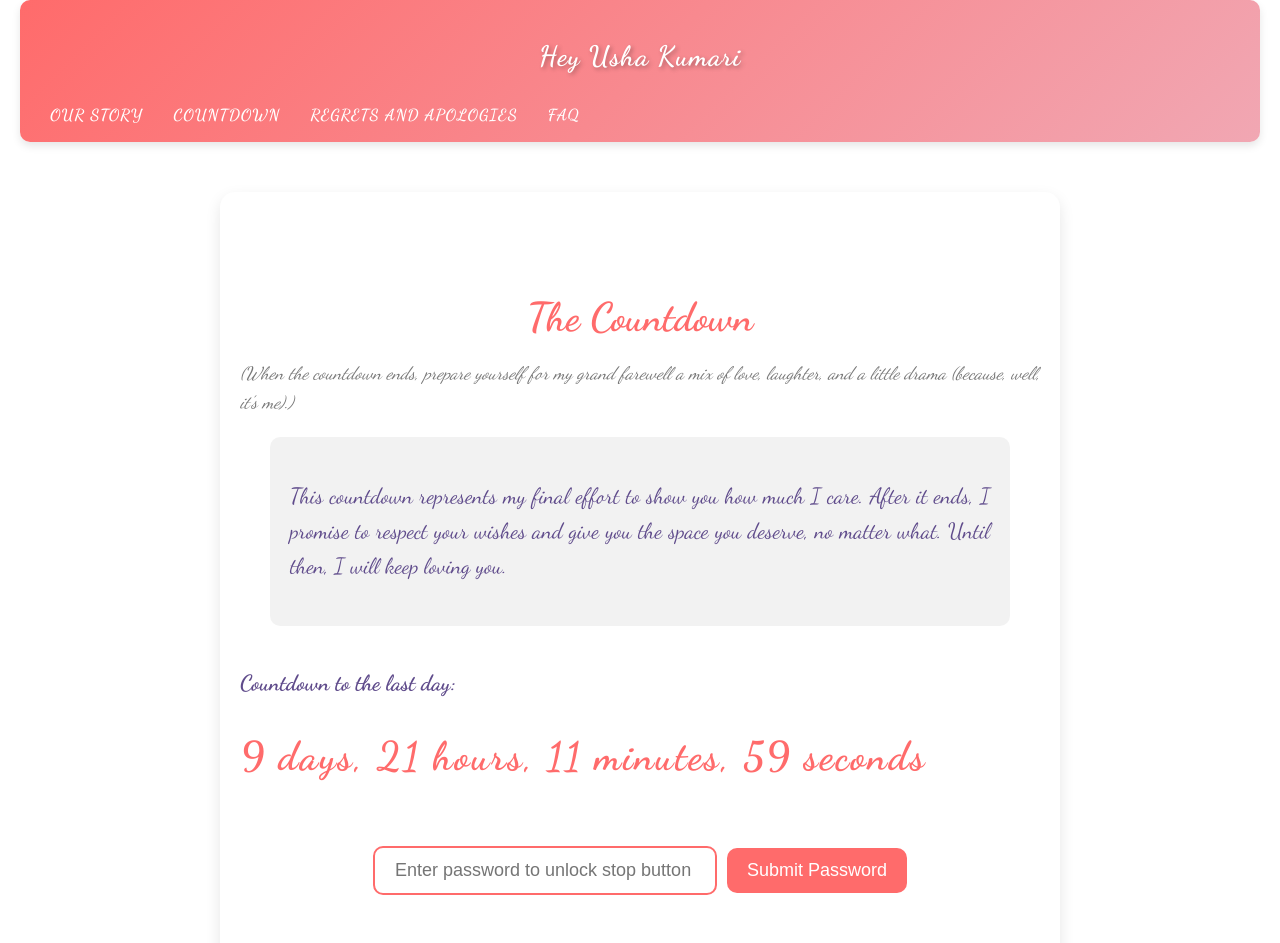
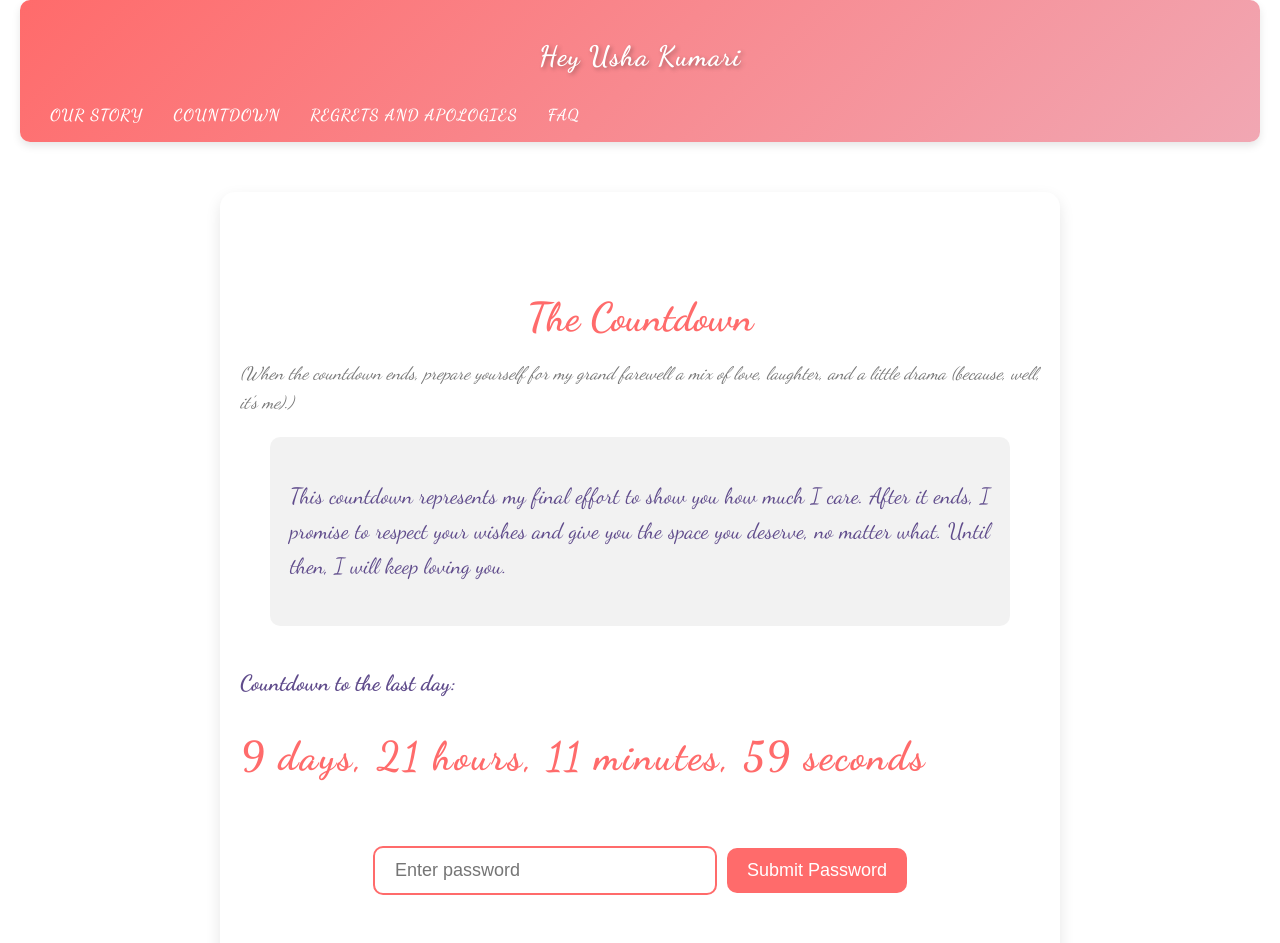
Before and after one commit to BuvaneshPandiyan/projectlove, a React (Create React App) app: page /countdown in a window 1280 px wide. Shown: the top 943 px of the page. Built offline with nearby package versions, Linux system fonts and the light colour scheme.

Commit message:
Update Countdown.js

```diff
--- a/src/components/Countdown.js
+++ b/src/components/Countdown.js
@@ -110,7 +110,7 @@ function Countdown() {
                 type="password"
                 value={password}
                 onChange={handlePasswordChange}
-                placeholder="Enter password to unlock stop button"
+                placeholder="Enter password"
               />
               <button onClick={handlePasswordSubmit}>Submit Password</button>
             </div>
```
